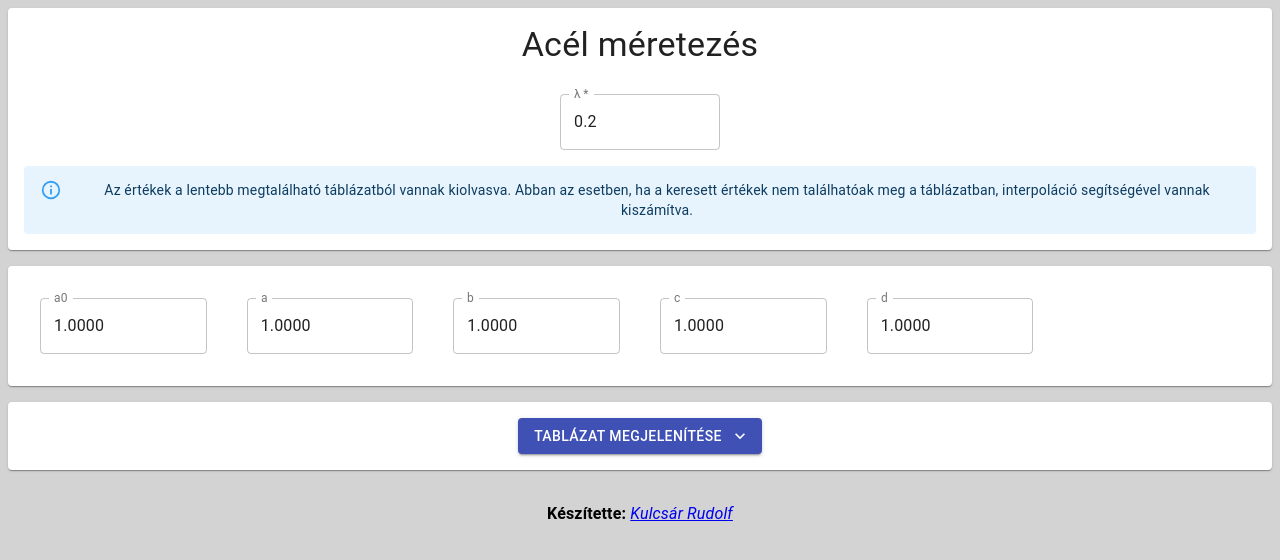
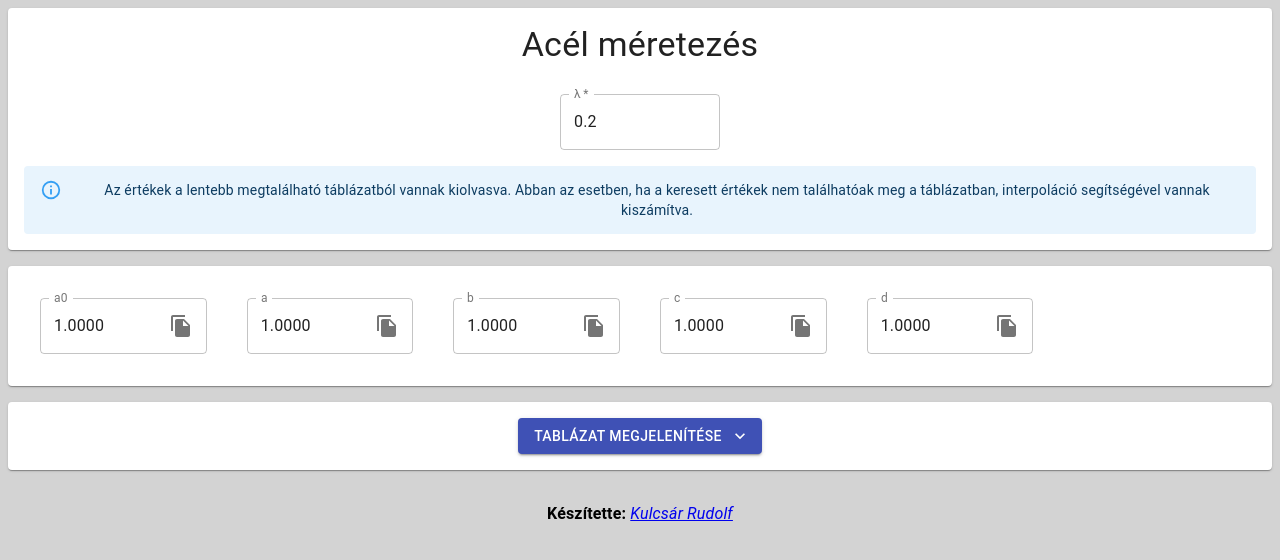
Before and after one commit to kulcsarrudolf/acel-meretezes, a React (Create React App) app: page / in a window 1280 px wide. Shown: the top 560 px of the page. Built offline with nearby package versions, Linux system fonts and the light colour scheme.

Commit message:
Copy value feature added

```diff
--- a/package.json
+++ b/package.json
@@ -15,6 +15,7 @@
         "@types/react": "^17.0.0",
         "@types/react-dom": "^17.0.0",
         "react": "^17.0.2",
+        "react-copy-to-clipboard": "^5.0.4",
         "react-dom": "^17.0.2",
         "react-scripts": "4.0.3",
         "typescript": "^4.1.2",
@@ -51,6 +52,7 @@
         ]
     },
     "devDependencies": {
+        "@types/react-copy-to-clipboard": "^5.0.1",
         "@types/uuid": "^8.3.1",
         "@typescript-eslint/eslint-plugin": "^4.4.1",
         "eslint-config-airbnb-typescript": "^12.3.1",
--- a/src/components/Main.tsx
+++ b/src/components/Main.tsx
@@ -3,7 +3,11 @@ import { useState, useEffect } from 'react';
 import { TextField, Grid, Paper, makeStyles, Typography, Button } from '@material-ui/core';
 import Alert from '@material-ui/lab/Alert';
 import ExpandMoreIcon from '@material-ui/icons/ExpandMore';
+import InputAdornment from '@material-ui/core/InputAdornment';
+import IconButton from '@material-ui/core/IconButton';
+import FileCopyIcon from '@material-ui/icons/FileCopy';
 
+import { CopyToClipboard } from 'react-copy-to-clipboard';
 import { v4 as uuidv4 } from 'uuid';
 
 import ValuesTable from './ValuesTable';
@@ -85,6 +89,15 @@ const Main = () => {
                         value={formatDecimalNumber(currentValues[valueType])}
                         InputProps={{
                           readOnly: true,
+                          endAdornment: (
+                            <CopyToClipboard text={formatDecimalNumber(currentValues[valueType])}>
+                              <InputAdornment position="end">
+                                <IconButton edge="end">
+                                  <FileCopyIcon />
+                                </IconButton>
+                              </InputAdornment>
+                            </CopyToClipboard>
+                          ),
                         }}
                       />
                     </Grid>
```
Also changed, not shown: 1 other file (tests, documents, lock files or other folders).
